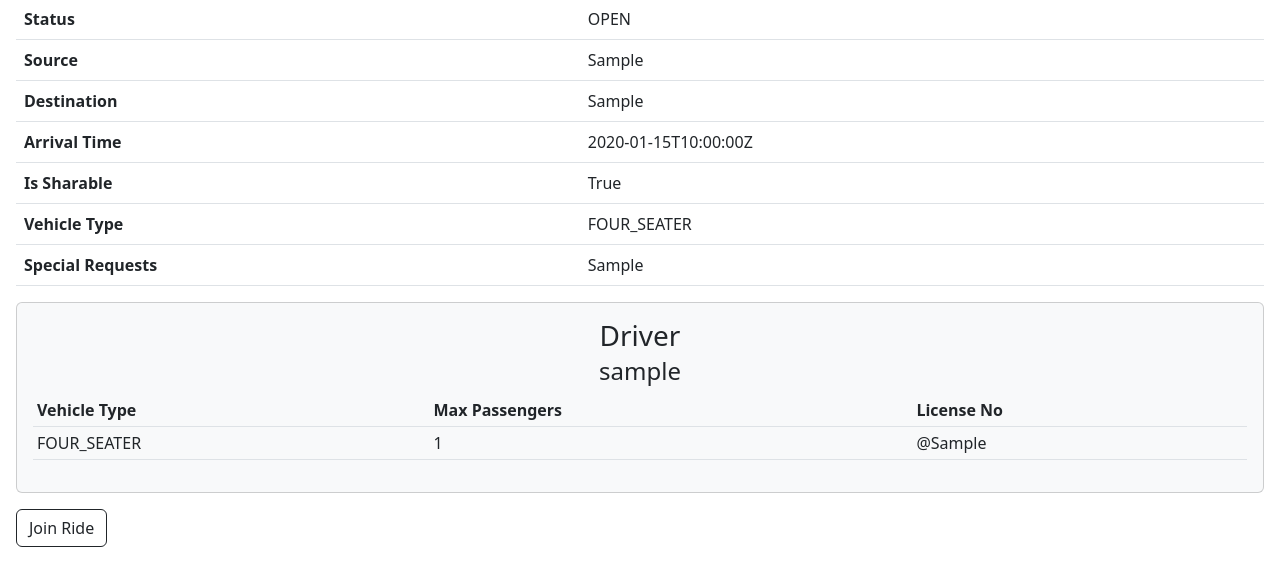
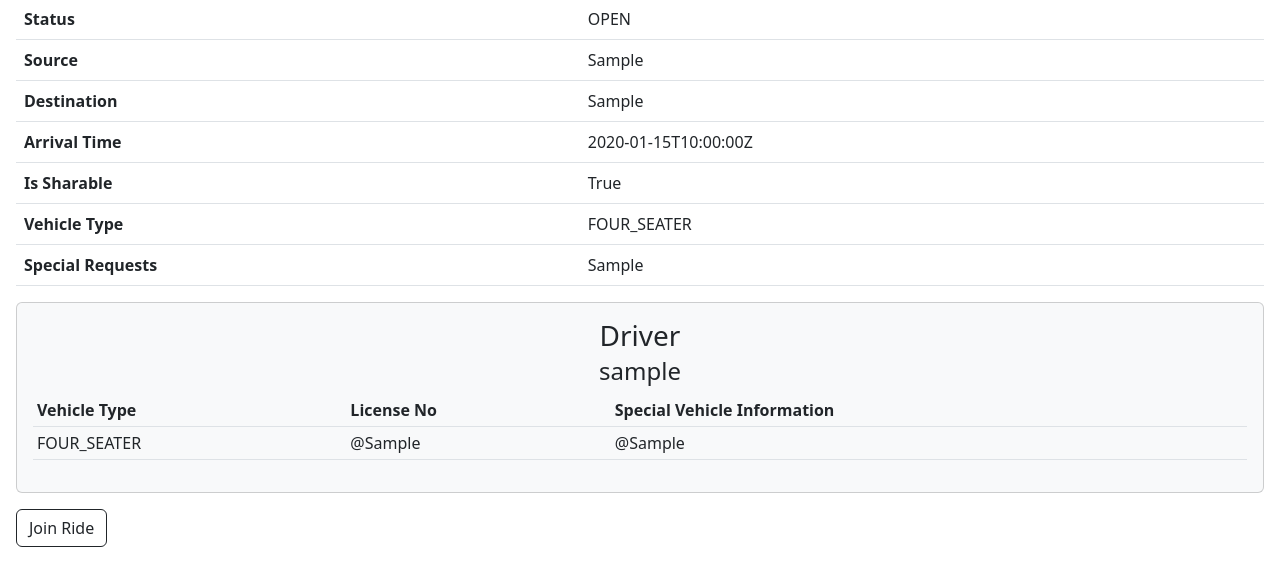
Before and after one commit to KoushikAS/-erss-hwk1-ka266-sm952, a Django app: page /rides/view/1 in a window 1280 px wide. Shown: the part 215-800 px from the top of the page. Run offline with Django 4.2, Linux system fonts and the light colour scheme; tables that the repository leaves empty hold one stand-in row (values such as "Sample post"); some libraries are stand-ins or nearby versions.

Commit message:
removed max_passengers from driver view

```diff
--- a/docker-deploy/web-app/ridesharingapp/forms.py
+++ b/docker-deploy/web-app/ridesharingapp/forms.py
@@ -26,7 +26,8 @@ class LoginUserForm(ModelForm):
 class RegisterDriverForm(ModelForm):
     class Meta:
         model = Driver
-        fields = ['vehicle_type', 'max_passengers', 'license_no']
+        fields = ['vehicle_type', 'license_no', 'special_info']
+        labels = {'vehicle_type': 'Vehicle Type', 'license_no': 'License Number', 'special_info': 'Special Vehicle Information'}
 
 
 class PartyForm(ModelForm):
--- a/docker-deploy/web-app/ridesharingapp/models.py
+++ b/docker-deploy/web-app/ridesharingapp/models.py
@@ -15,8 +15,6 @@ class Driver(models.Model):
     vehicle_type = models.CharField(max_length=15,
                                     choices=VehicleType.choices,
                                     default=VehicleType.FOUR_SEATER, )
-    max_passengers = models.IntegerField(default=4,
-                                         validators=[MaxValueValidator(8), MinValueValidator(1)])
     license_no = models.CharField(max_length=500, blank=False, default=None)
     special_info = models.TextField(blank=True, null=True, default=None)
 
--- a/docker-deploy/web-app/ridesharingapp/templates/view-ride.html
+++ b/docker-deploy/web-app/ridesharingapp/templates/view-ride.html
@@ -78,15 +78,15 @@ $(function(){
                 <thead>
                 <tr>
                     <th scope="col">Vehicle Type</th>
-                    <th scope="col">Max Passengers</th>
                     <th scope="col">License No</th>
+                    <th scope="col">Special Vehicle Information</th>
                 </tr>
                 </thead>
                 <tbody>
                 <tr>
                     <td>{{ driver.vehicle_type }}</td>
-                    <td>{{ driver.max_passengers }}</td>
                     <td>@{{ driver.license_no }}</td>
+                    <td>@{{ driver.special_info }}</td>
                 </tr>
                 </tbody>
             </table>
```
